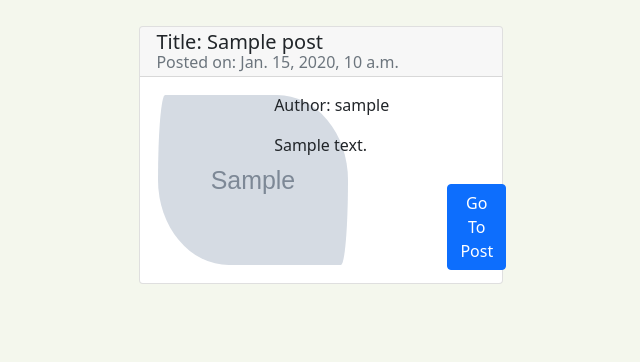
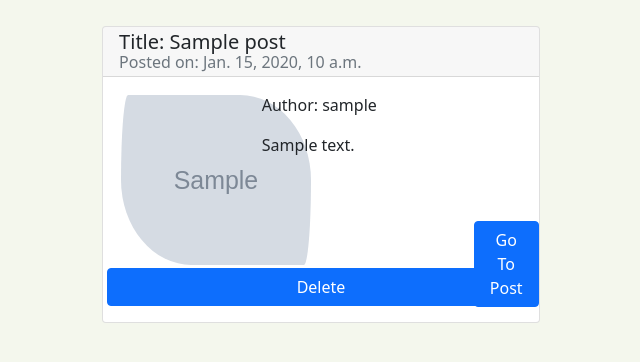
Before and after one commit to nicolegold1/project_wayfarer, a Django app: template main_app/templates/posts.html in a window 1280 px wide. Shown: the part 56-418 px from the top of the page, without its empty margins (319-959 px from the left). Run offline with Django 3.2, Linux system fonts and the light colour scheme; the template is opened without the code that fills it: values that come from a table or form of the project are taken from there, others are empty; tables that the repository leaves empty hold one stand-in row (values such as "Sample post"); grey boxes marked "Sample" are stand-in pictures; parts of the project's set-up code (start-up, migrations or seed data) failed here and were passed over; some libraries are stand-ins or nearby versions.

Commit message:
delete page added

```diff
--- a/main_app/static/css/style.css
+++ b/main_app/static/css/style.css
@@ -82,19 +82,6 @@
   text-align: center;
 }
 
-/* .single-post {
-  text-align: center;
-} */
-
-.cityListRow {
-  /* background: #2e6e65; */
-  border: solid 3px #2b3752;
-}
-
-.selected_city {
-  border: solid 3px #2b3752;
-}
-
 /* COLOR SCHEME */
 /* Dark Blue: #2b3752 */
 /* Light Blue/Greenish: #2e6e65 */
--- a/main_app/templates/posts.html
+++ b/main_app/templates/posts.html
@@ -15,6 +15,9 @@
     <a href="{% url 'posts_detail' post.id %}" class="btn btn-primary" style="    position: absolute;
     bottom: 5%;
     left: 85%;">Go To Post</a></div>
+    <button type="button" class="btn btn-primary" id="del-btn" data-bs-toggle="modal" data-bs-target="#deleteModal">
+      Delete
+    </button>
   </div>
 
 
--- a/main_app/urls.py
+++ b/main_app/urls.py
@@ -18,5 +18,6 @@
     # path('city/<int:city_id>/delete', views.city_delete, name='city_delete'),
     # path('post/', views.posts_index, name='posts_index'),
     path('posts/<int:post_id>/', views.post, name='posts_detail'),
-    path('posts/', views.posts, name='all_posts')
+    path('posts/', views.posts, name='all_posts'),
+    path('delete/', views.delete, name='delete_post')
 ]
```
